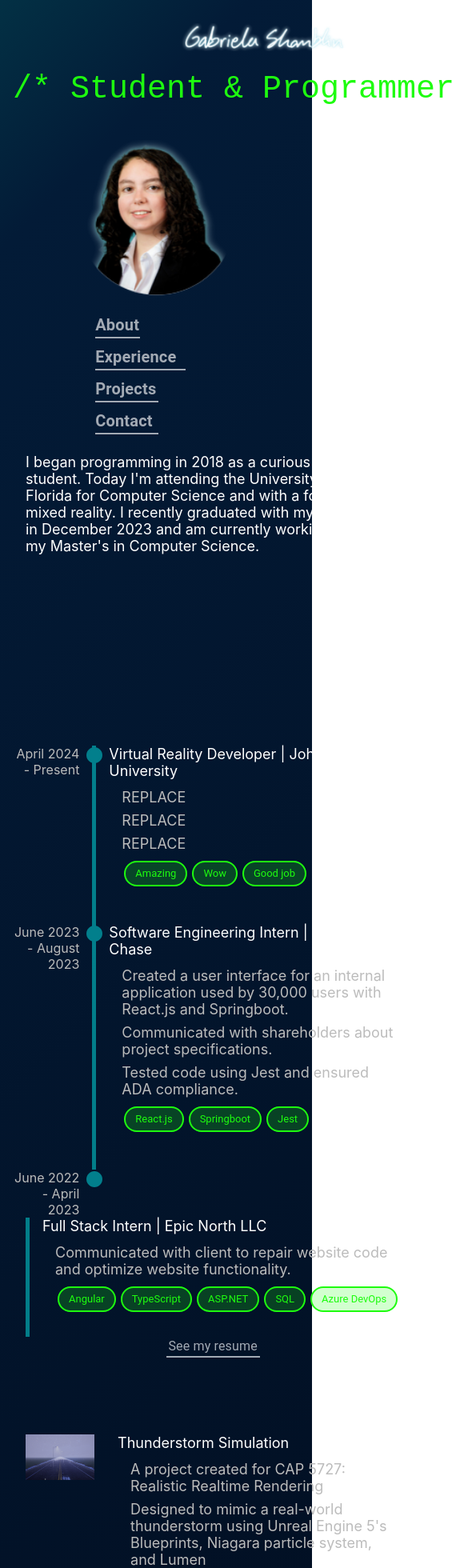
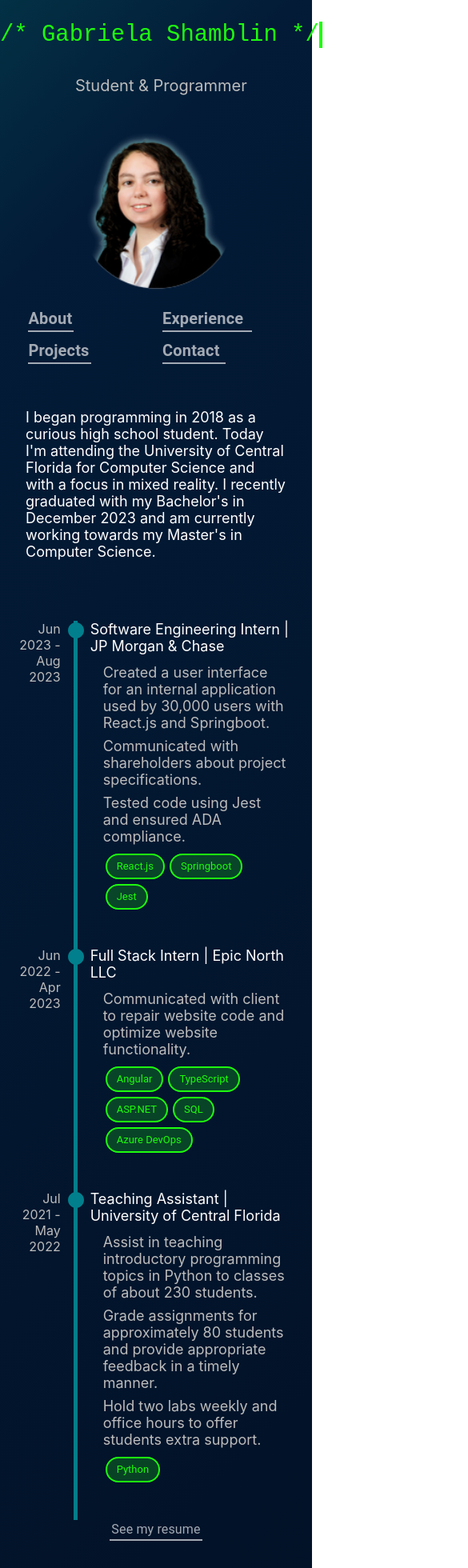
Before and after one commit to GabyShamblin/website, a React (Create React App) app: page / in a window 390 px wide. Shown: the part 40-2000 px from the top of the page at 80% size, 585 px wide, since content can reach past the window. Built offline with nearby package versions, Linux system fonts and the light colour scheme.

Commit message:
Resizing fixes

```diff
--- a/src/pages/App.css
+++ b/src/pages/App.css
@@ -5,6 +5,7 @@
     Green: #1efc0f
     Blue: rgba(2, 232, 232, 0.5)
 */
+/* Project thumbnails are 3:2 ratio */
 
 @media (max-width: 700px) {
   .App {
@@ -60,7 +61,7 @@
   }
 
   #logo {
-    height: 35px !important;
+    height: 40px !important;
   }
 }
 
@@ -87,4 +88,5 @@ img {
 
 #cert {
   height: 140px;
+  width: auto;
 }
--- a/src/pages/Home.js
+++ b/src/pages/Home.js
@@ -1,8 +1,7 @@
 import * as React from 'react';
 import { useEffect } from 'react';
 import { HashLink } from 'react-router-hash-link';
-import { Box, Chip, Grid, Hidden, IconButton, Typography, Link, List, ListItem } from '@mui/material';
-import { flexbox } from '@mui/system';
+import { Box, Chip, Grid, IconButton, Typography, Link, List, ListItem } from '@mui/material';
 import { styled } from '@mui/material/styles';
 import './App.css';
 import './typing.css';
@@ -14,12 +13,13 @@ import LinkedInIcon from '@mui/icons-material/LinkedIn';
 import YouTubeIcon from '@mui/icons-material/YouTube';
 import CircleIcon from '@mui/icons-material/Circle';
 
-// Project thumbnails are 3:2 ratio
+import { experience } from './resumeData.js';
+import projects from './projectData.js';
+
 import logo from './public/logo_blue.png';
 import me from './public/picture_cropped.png';
-import rain from './public/thumbnails/rain-project.png';
-import ar from './public/thumbnails/ar-thumb.png';
-import car from './public/thumbnails/senserator-thumb.jpg';
+
+
 
 const MenuText = styled(Typography)(() => ({
   width: 150,
@@ -87,12 +87,13 @@ const CustomBox = styled(Box)(({link = false}) => ({
 	'&:hover': {
 		color: "#ffffff",
 		backgroundColor: link ? 'rgba(3, 152, 175, 0.15)' : 'rgba(3, 152, 175, 0)'
-	}
+	},
 	// border: '2px dashed red'
 }));
 
 const ListGrid = styled(Grid)(({project = false}) => ({
 	textAlign: 'left',
+	flexShrink: 1,
 	borderLeft: project ? '5px solid rgba(3, 152, 175, 0)' : '5px solid rgba(2, 232, 232, 0.5)',
 }));
 
@@ -128,19 +129,22 @@ function Home() {
 	}
 
   return (
-		<React.Fragment>
 		<div className="App">
-				<Box sx={{
-					display: flexbox,
-					justifyContent: 'center',
-					px: 2, py: 1}}
-				>
-					<div className='wrapper'>
+			{/* <div className='wrapper'>
 				<div>
 					<img src={logo} id='logo' alt='Gabriela Shamblin'/>
 				</div>
 				<div className='typing-home'>
-							/* Student & Programmer */
+					/* Student & Programmer
+				</div>
+			</div> */}
+
+			<div className='wrapper'>
+				<div className='typing-name'>
+					/* Gabriela Shamblin */
+				</div>
+				<div className='subtitle'>
+					Student & Programmer
 				</div>
 			</div>
 
@@ -148,15 +152,12 @@ function Home() {
 				<Grid container item xs={12} sm={3} spacing={1} justifyContent='flex-start' alignItems='center' direction='column'>
 					{/* Picture */}
 					<Grid item>
-								<img
-									id="me"
-									src={me}
-									alt="A picture of me :)"/>
+						<img id="me" src={me} alt="A picture of me :)"/>
 					</Grid>
 
 					{/* Left align text and add lines with extend animation */}
 					{/* Menu Buttons */}
-							<Grid container item justifyContent='center' alignContent='center' direction='column'>
+					<Grid container item justifyContent='center' alignContent='center' direction={{xs:'row', sm:'column'}}>
 
 						<Grid item sx={{p:0.5, px:1, mr:0.2}}>
 							<HashLink smooth to="/#about"
@@ -206,141 +207,49 @@ function Home() {
 				</Grid>
 
 				{/* Content Column */}
-						<Grid container item xs spacing={10} direction='column'>
-							<Grid item id='about'>
+				<Grid item xs spacing={10} direction='column'>
+					<section id='about'>
 						<About/>
-							</Grid>
-							<Grid item id='experience'>
+					</section>
+					<section id='experience'>
 						<Experience/>
-							</Grid>
-							<Grid item id='projects'>
+					</section>
+					<section id='projects'>
 						<Projects/>
-							</Grid>
-							<Grid item id='contact'>
+					</section>
+					<section id='contact'>
 						<Contact/>
-							</Grid>
+					</section>
 				</Grid>
 			</Grid>
 
 			<div className='spacer'></div>
 
-				</Box>
 		</div>
-		</React.Fragment>
   );
 }
 
 function About () {
 	return (
-		<React.Fragment>
-			<CustomBox sx={{m: 'auto'}}>
-
+		<CustomBox px={2} py={4} sx={{m: 'auto'}}>
 			<List dense>
 				<ListItem>
 					I began programming in 2018 as a curious high school student. Today I'm attending the University of Central Florida for Computer Science and with a focus in mixed reality. I recently graduated with my Bachelor's in December 2023 and am currently working towards my Master's in Computer Science.
 				</ListItem>
 			</List>
 		</CustomBox>
-		</React.Fragment>
 	);
 }
 
 function Experience () {
+	const list = [];
+	for (let i = 0; i < 3; i++) {
+		list.push(<ExperienceBox job={experience[i]}/>);
+	}
+
 	return (
-		<React.Fragment>
-			{/* Job 1 */}
-			<CustomBox sx={{m: 'auto'}}>
-				<Grid container>
-					<Grid item xs={2}>
-						<div className='rel'>
-							<ListDate>
-								April 2024 - Present
-							</ListDate>
-							<TimelineCircle/>
-						</div>
-					</Grid>
-					<ListGrid item xs pl={2} ml={2} pb={4}>
-						<div>
-							Virtual Reality Developer | John Hopkins University
-						</div>
-						<List dense sx={{color: '#bcbcbc'}}>
-							<ListItem>
-								REPLACE
-							</ListItem>
-							<ListItem>
-								REPLACE
-							</ListItem>
-							<ListItem>
-								REPLACE
-							</ListItem>
-							<ListItem>
-								<SkillChip label='Amazing'/><SkillChip label='Wow'/><SkillChip label='Good job'/>
-							</ListItem>
-						</List>
-					</ListGrid>
-				</Grid>
-			</CustomBox>
-
-			{/* Job 2 */}
-			<CustomBox sx={{m: 'auto'}}>
-				<Grid container>
-					<Grid item xs={2}>
-						<div className='rel'>
-							<ListDate>
-							June 2023 - August 2023
-							</ListDate>
-							<TimelineCircle/>
-						</div>
-					</Grid>
-					<ListGrid item xs pl={2} ml={2} pb={4}>
-						<div>
-							Software Engineering Intern | JP Morgan & Chase
-						</div>
-						<List dense sx={{color: '#bcbcbc'}}>
-							<ListItem>
-								Created a user interface for an internal application used by 30,000 users with React.js and Springboot.
-							</ListItem>
-							<ListItem>
-								Communicated with shareholders about project specifications.
-							</ListItem>
-							<ListItem>
-								Tested code using Jest and ensured ADA compliance.
-							</ListItem>
-							<ListItem>
-								<SkillChip label='React.js'/><SkillChip label='Springboot'/><SkillChip label='Jest'/>
-							</ListItem>
-						</List>
-					</ListGrid>
-				</Grid>
-			</CustomBox>
-
-			{/* Job 3 */}
-			<CustomBox sx={{m: 'auto'}}>
-				<Grid container>
-					<Grid item xs={2}>
-						<div className='rel'>
-							<ListDate>
-								June 2022 - April 2023
-							</ListDate>
-							<TimelineCircle/>
-						</div>
-					</Grid>
-					<ListGrid item xs pl={2} ml={2} pb={2}>
-						<div>
-							Full Stack Intern | Epic North LLC
-						</div>
-						<List dense sx={{color: '#bcbcbc'}}>
-							<ListItem>
-								Communicated with client to repair website code and optimize website functionality.
-							</ListItem>
-							<ListItem>
-								<SkillChip label='Angular'/><SkillChip label='TypeScript'/><SkillChip label='ASP.NET'/>
-								<SkillChip label='SQL'/><SkillChip label='Azure DevOps'/>
-							</ListItem>
-						</List>
-					</ListGrid>
-				</Grid>
-			</CustomBox>
+		<CustomBox px={2} py={4} sx={{m: 'auto'}}>
+			{list}
 
 			<Link href="/resume" underline='none'>
 				<CenterMenuText>
@@ -348,97 +257,59 @@ function Experience () {
 					<CenterMenuLine chars={13} sx={{margin: 'auto'}}/>
 				</CenterMenuText>
 			</Link>
-		</React.Fragment>
+		</CustomBox>
 	);
 }
 
-function Projects () {
+function ExperienceBox (props) {
+	const job = props.job;
+
 	return (
-		<React.Fragment>
-			{/* Project 1 */}
-			<Link href='https://youtu.be/mS35nARSo88?si=TscXleuAKQbuq2yM' target="_blank" rel="noopener" underline='none'>
-				<CustomBox link={true} p={2} sx={{m: 'auto', textAlign: 'left'}}>
+		<CustomBox sx={{m: 'auto'}}>
 			<Grid container>
 				<Grid item xs={2}>
-							<img src={rain} id='thumbnail'/>
+					<div className='rel'>
+						<ListDate>
+							{job.dates}
+						</ListDate>
+						<TimelineCircle/>
+					</div>
 				</Grid>
-						<ListGrid item xs project={true} pl={2} ml={2}>
+				<ListGrid item xs pl={2} ml={2} pb={4}>
 					<div>
-								Thunderstorm Simulation
+						{job.title} | {job.company}
 					</div>
 					<List dense sx={{color: '#bcbcbc'}}>
+						{job.description.map(desc => (
 							<ListItem>
-									A project created for CAP 5727: Realistic Realtime Rendering
+								{desc}
 							</ListItem>
+						))}
 						<ListItem>
-									Designed to mimic a real-world thunderstorm using Unreal Engine 5's Blueprints, Niagara particle system, and Lumen
-								</ListItem>
-								<ListItem>
-									<SkillChip label='Unreal Engine 5'/>
+							<Grid container>
+								{job.skills.map(skill => (
+									<Grid item>
+										<SkillChip label={skill}/>
+									</Grid>
+								))}
+							</Grid>
 						</ListItem>
 					</List>
 				</ListGrid>
 			</Grid>
 		</CustomBox>
-			</Link>
+	);
+}
 
-			{/* Project 2 */}
-			<Link href="https://youtube.com/playlist?list=PLLAatflC7TYIysXY9DPVkXql6H-apHFQX&si=1AAebMOP9ndXdGL_"
-					target="_blank" rel="noopener" underline='none'>
-				<CustomBox link={true} p={2} sx={{m: 'auto'}}>
-					<Grid container>
-						<Grid item xs={2}>
-							<img src={ar} id='thumbnail'/>
-						</Grid>
-						<ListGrid item xs project={true} pl={2} ml={2}>
-							<div>
-								Augmented Reality Engineering
-							</div>
-							<List dense sx={{color: '#bcbcbc'}}>
-								<ListItem>
-									Unity projects on different topics created for CAP 6110: Augmented Reality Engineering
-								</ListItem>
-								<ListItem>
-									Topics include tracking, visual coherence, situated visualization, interaction, navigation, and collaboration
-								</ListItem>
-								<ListItem>
-									<SkillChip label='Unity'/><SkillChip label='C#'/><SkillChip label='Vuforia'/>
-								</ListItem>
-							</List>
-						</ListGrid>
-					</Grid>
-				</CustomBox>
-			</Link>
+function Projects () {
+	const list = [];
+	for (let i = 2; i < 5; i++) {
+		list.push(<ProjectsBox project={projects[i]}/>);
+	}
 
-			{/* Project 3 */}
-			<Link href='https://youtu.be/rFd1qQmFYQ0?si=wPxdY7MrYtnJDtDm' target="_blank" rel="noopener" underline='none'>
-				<CustomBox link={true} p={2} sx={{m: 'auto'}}>
-					<Grid container>
-						<Grid item xs={2}>
-							<img src={car} id='thumbnail'/>
-						</Grid>
-						<ListGrid item xs project={true} pl={2} ml={2}>
-							<div>
-								SenseRator
-							</div>
-							<List dense sx={{color: '#bcbcbc'}}>
-								<ListItem>
-									A group project of 5 people for Senior Design.
-								</ListItem>
-								<ListItem>
-									Uses a lidar and a camera to capture the environment.
-								</ListItem>
-								<ListItem>
-									Performs object detection and semantic segmentation on camera data and displays output to user.
-								</ListItem>
-								<ListItem>
-									<SkillChip label='Python'/><SkillChip label='PySimpleGUI'/><SkillChip label='Open3D'/>
-								</ListItem>
-							</List>
-						</ListGrid>
-					</Grid>
-				</CustomBox>
-			</Link>
+	return (
+		<CustomBox px={2} py={4} sx={{m: 'auto'}}>
+			{list}
 
 			<Link href="/portfolio" underline='none'>
 				<CenterMenuText>
@@ -446,13 +317,54 @@ function Projects () {
 					<CenterMenuLine chars={13} sx={{margin: 'auto'}}/>
 				</CenterMenuText>
 			</Link>
-		</React.Fragment>
+		</CustomBox>
+	);
+}
+
+function ProjectsBox (props) {
+	const project = props.project;
+
+	if (project.media == "") {
+		project.media = "placeholder.png";
+	}
+
+	return (
+		<CustomBox sx={{m: 'auto'}}>
+			<Link href={project.links[0].click} target="_blank" rel="noopener" underline='none'>
+				<CustomBox link={true} p={2} sx={{m: 'auto', textAlign: 'left'}}>
+					<Grid container>
+						<Grid item xs={12} sm={2} justifyContent='center'>
+							<img src={require(`./public/thumbnails/${project.media}`)} id='thumbnail' alt='Project picture' class='center'/>
+						</Grid>
+						<ListGrid item xs project={true} pl={2} ml={2}>
+							<div>
+								{project.title}
+							</div>
+							<List dense sx={{color: '#bcbcbc'}}>
+								{project.description.map(desc => (
+									<ListItem>{desc}</ListItem>
+								))}
+								<ListItem>
+									<Grid container>
+										{project.skills.map(skill => (
+											<Grid item>
+												<SkillChip label={skill}/>
+											</Grid>
+										))}
+									</Grid>
+								</ListItem>
+							</List>
+						</ListGrid>
+					</Grid>
+				</CustomBox>
+			</Link>
+		</CustomBox>
 	);
 }
 
 function Contact () {
 	return (
-		<React.Fragment>
+		<CustomBox px={2} py={4} sx={{m: 'auto'}}>
 			{/* Contact Icons */}
 			<Grid container item justifyContent='center'>
 				{/* Github Icon */}
@@ -500,8 +412,10 @@ function Contact () {
 					<CenterMenuLine chars={10} sx={{margin: 'auto'}}/>
 				</CenterMenuText>
 			</Link>
-		</React.Fragment>
+		</CustomBox>
 	);
 }
 
+
+
 export default Home;
--- a/src/pages/Resume.js
+++ b/src/pages/Resume.js
@@ -1,7 +1,7 @@
 import * as React from 'react';
 import { useState, useEffect } from 'react';
 import { styled } from '@mui/material/styles';
-import { Box, Button, Chip, Grid, Grow, Hidden, Typography,
+import { Box, Button, Chip, Grid, Typography,
 	Link, List, ListItem } from '@mui/material';
 // import SkillSlider from './SkillSlider';
 import { flexbox } from '@mui/system';
@@ -14,31 +14,6 @@ import FeedIcon from '@mui/icons-material/Feed';
 import resume from './public/Gabriela Shamblin Resume.pdf';
 
 
-
-const MenuText = styled(Typography)(() => ({
-  width: 150,
-	margin: 'auto',
-	fontSize: 20,
-	color: "#a3aab4",
-	textAlign: 'center',
-	transition: '0.2s',
-	'&:hover': {
-		color: "#ffffff",
-		'> div': {
-			backgroundColor: '#ffffff',
-			width: '100%',
-		},
-	},
-	// border: '1px dashed #ffffff',
-}));
-
-const MenuLine = styled('div')(({chars = 0}) => ({
-	height: '2px',
-	width: `${chars}ch`,
-	margin: 'auto',
-	backgroundColor: '#a3aab4',
-	transition: '0.2s',
-}));
 
 const CustomButton = styled(Button)(() => ({
 	minWidth: 200,
@@ -62,7 +37,7 @@ const CustomBox = styled(Box)(({link = false}) => ({
 	'&:hover': {
 		color: "#ffffff",
 		backgroundColor: link ? 'rgba(3, 152, 175, 0.15)' : 'rgba(3, 152, 175, 0)'
-	}
+	},
 	// border: '2px dashed red'
 }));
 
@@ -92,14 +67,14 @@ const TimelineCircle = styled(CircleIcon)(() => ({
 }));
 
 const LogoCircle = styled('div')(() => ({
-	display: 'flex',
+	display: 'inline-flex',
 	justifyContent: 'center',
 	alignItems: 'center',
 	backgroundColor: 'white',
-	height: '75px',
-  width: '75px',
 	borderRadius: 50
 }));
+
+
 
 function Resume() {
 	useEffect(() => {
@@ -165,21 +140,17 @@ function Resume() {
 					Skills
 				</Typography>
 
+				{/* Tech Skills */}
 				<Grid container spacing={1.5} justifyContent='center'>
 					{skills.map(skill => (
 						<Logo skill={skill}/>
 					))}
 				</Grid>
 
+				{/* Certifications */}
 				<CustomBox sx={{display:'flex', m: 'auto', mb: 1, p: 1, justifyContent:'center'}}>
-
 					<Grid container spacing={1.5} justifyContent='center'>
-						<Grid item>
-							<Link href={certs[0].link} target="_blank" rel="noopener" style={{textDecoration:"none"}}>
-								<img id='cert' src={require(`./public/logos/aws.png`)} alt={certs[0].name}/>
-								<Typography>{certs[0].name}</Typography>
-							</Link>
-						</Grid>
+						<Cert cert={certs[0]}/>
 					</Grid>
 
 				</CustomBox>
@@ -217,9 +188,13 @@ function TimelineJob(props) {
 							</ListItem>
 						))}
 						<ListItem>
-							{job.skills.map(skill => (
-								<SkillChip label={skill}/>
-							))}
+							<Grid container>
+								{job.skills.map(skill => (
+									<Grid item>
+										<SkillChip label={skill}/>
+									</Grid>
+								))}
+							</Grid>
 						</ListItem>
 					</List>
 				</ListGrid>
@@ -260,7 +235,7 @@ function TimelineDegree(props) {
 function Logo(props) {
 	const skill = props.skill;
 
-	if (skill.media == "") {
+	if (skill.media === "") {
 		skill.media = "placeholder.png";
 	}
 
@@ -277,4 +252,19 @@ function Logo(props) {
 	)
 }
 
+function Cert(props) {
+	const cert = props.cert;
+
+	return (
+		<Grid item sx={{textAlign: 'center'}}>
+			<Link href={cert.link} target="_blank" rel="noopener" style={{textDecoration:"none", color: 'white',}}>
+				<img id='cert' src={require(`./public/logos/aws.png`)} alt={cert.name}/>
+				<Typography>{cert.name}</Typography>
+			</Link>
+		</Grid>
+	);
+}
+
+
+
 export default Resume;
--- a/src/pages/projectData.js
+++ b/src/pages/projectData.js
@@ -1,4 +1,5 @@
 const projects = [
+	// Moon
 	{
 		title: "VR Moon Trip",
 		dates: "Jan 2024 - Present",
@@ -8,9 +9,11 @@ const projects = [
 		],
 		skills: ["Unity", "C#", "XR Interaction Toolkit"],
 		links: [
-			{label: "Video", click: ""}
+			{label: "Coming soon", click: ""}
 		]
-	}, {
+	},
+	// Escape room
+	{
 		title: "VR Escape Room",
 		dates: "Jan 2024 - Present",
 		media: "",
@@ -24,45 +27,54 @@ const projects = [
 			{label: "Playlist", click: "https://www.youtube.com/playlist?list=PLLAatflC7TYJv_3qfoBEn0L07dqsGpFvv"},
 			{label: "Github", click: "https://github.com/GabyShamblin/Escape-Room"}
 		]
-	}, {
+	},
+	// Thunderstorm
+	{
 		title: "Thunderstorm Simulation",
 		dates: "Aug - Dec 2023",
 		media: "rain-project.png",
 		description: [
 			"A project created for CAP 5727: Realistic Realtime Rendering.",
-			"Designed to mimic a real-world thunderstorm using Unreal Engine 5\"s Blueprints, Niagara particle system , and Lumen."
+			"Designed to mimic a real-world thunderstorm using Unreal Engine 5\'s Blueprints, Niagara particle system , and Lumen."
 		],
 		skills: ["Unreal Engine 5"],
 		links: [
 			{label: "Video", click: "https://youtu.be/mS35nARSo88?si=TscXleuAKQbuq2yM"},
 			{label: "Github", click: "https://github.com/GabyShamblin/Realtime-Rendering"}
 		]
-	}, {
+	},
+	// AR engineering
+	{
 		title: "Augmented Reality Engineering",
 		dates: "Aug - Dec 2023",
 		media: "ar-thumb.png",
 		description: [
-			"Unity projects on different topics created for CAP 6110: Augmented Reality Engineering.",
+			"Six Unity projects on different topics created for CAP 6110: Augmented Reality Engineering.",
 			"Topics include tracking, visual coherence, situated visualization, interaction, navigation, and collaboration."
 		],
 		skills: ["Unity", "C#", "Vuforia"],
 		links: [
 			{label: "Video", click: "https://youtube.com/playlist?list=PLLAatflC7TYIysXY9DPVkXql6H-apHFQX&si=1AAebMOP9ndXdGL_"}
 		]
-	}, {
+	},
+	// Senserator
+	{
 		title: "SenseRator",
 		dates: "Feb - Dec 2023",
 		media: "senserator-thumb.jpg",
 		description: [
-			"A group of 5 people for Senior Design.",
+			"A group of 5 people for COP 4934/4935: Senior Design.",
 			"Uses lidar and a camera to capture the environment.",
-			"Performs object detection and semantic segmentation on camera data and displays output to the user on a custom interface."
+			"Performs object detection and semantic segmentation on camera data and displays output to the user on a custom interface.",
+			"Worked on user interface."
 		],
 		skills: ["Python", "PySimpleGUI", "Open3D"],
 		links: [
 			{label: "Video", click: "https://youtu.be/rFd1qQmFYQ0?si=wPxdY7MrYtnJDtDm"}
 		]
-	}, {
+	},
+	// Heart
+	{
 		title: "Heart Visualization Tool",
 		dates: "May 2023",
 		media: "heart.jpg",
@@ -73,48 +85,59 @@ const projects = [
 		],
 		skills: ["Unity", "C#"],
 		links: [
-			{label: "Try it for Windows", click: "./public/HeartWin64.zip"},
-			{label: "Try it for Mac", click: "./public/HeartMac.zip"},
+			{label: "Try it for Windows", file: "./public/HeartWin64.zip"},
+			{label: "Try it for Mac", file: "./public/HeartMac.zip"},
 			{label: "Tutorial", click: "https://www.linkedin.com/learning-login/share?account=57691257&forceAccount=false&redirect=https%3A%2F%2Fwww.linkedin.com%2Flearning%2Funity-medical-visualization-01-preparation-and-design%3Ftrk%3Dshare_ent_url%26shareId%3DH7coBLC%252BRO%252BbCMm3BaxMFA%253D%253D"}
 		]
-	}, {
+	},
+	// VR engineering
+	{
 		title: "Virtual Reality Engineering",
 		dates: "Jan - Apr 2023",
 		media: "vr-thumb.png",
 		description: [
-			"Unity projects on different topics created for CAP 5115: Virtual Reality Engineering.",
+			"Six Unity projects on different topics created for CAP 5115: Virtual Reality Engineering.",
 			"Topics include virtual environments, traveling, interactions, pyhsics, animations, and user interactions."
 		],
 		skills: ["Unity", "C#", "SteamVR"],
 		links: [
 			{label: "Playlist", click: "https://youtube.com/playlist?list=PLLAatflC7TYJVc8Mac2dU3t1P8UZq8pqR"}
 		]
-	}, {
+	},
+	// Topo schedule
+	{
 		title: "Top of the Schedule",
 		dates: "Feb - Apr 2022",
 		media: "scheduler.jpg",
 		description: [
 			"A group prject with 7 people for COP 4311.",
 			"Allows users to create a college career schedule for the UCF Computer Science undergraduate program.",
-			"Uses an algorithm based on the importance of classes to create the schedule."
+			"Uses an algorithm based on the importance of classes to create the schedule.",
+			"Worked on database, algorithm, and class flowchart."
 		],
 		skills: ["React", "MaterialUI", "JavaScript", "ExpressJS", "Mongoose", "MongoDB"],
 		links: [
-			{label: "Presentation", click: "./public/Group 1 TOTS Presentation.pdf"}
+			{label: "Presentation", file: "./public/Group 1 TOTS Presentation.pdf"}
 		]
-	}, {
+	},
+	// Contact manager
+	{
 		title: "Knight's Contact Manager",
 		dates: "Feb 2022",
 		media: "contactManager.jpg",
 		description: [
 			"A group project with 4 people for COP 4311.",
-			"Users can login or register an account.", "Allows logged in user to create, search, update, and delete contacts."
+			"Users can login or register an account.",
+			"Allows logged in user to create, search, update, and delete contacts.",
+			"Worked on design and frontend."
 		],
-		skills: ["HTML", "CSS", "Bootstrap", "PHP", "SQL"],
+		skills: ["HTML", "CSS", "Bootstrap"],
 		links: [
-			{label: "Presentation", click: "./public/Gabriela Shamblin resume/pdf"}
+			{label: "Presentation", file: "./public/Small Project.pdf"}
 		]
-	}, {
+	},
+	// Gray website
+	{
 		title: "emilygrayauthor.com",
 		dates: "Dec 2021 - Present",
 		media: "grayWebsite.jpg",
@@ -125,7 +148,9 @@ const projects = [
 		links: [
 			{label: "Website", click: "https://emilygrayauthor.com/"}
 		]
-	}, {
+	},
+	// Liar's dice
+	{
 		title: "Liar's Dice Game",
 		dates: "Nov 2021",
 		media: "diceGame.jpg",
@@ -138,7 +163,9 @@ const projects = [
 		links: [
 			{label: "Hackathon Page", click: "https://devpost.com/software/liar-s-dice-8qen14?ref_content=my-projects-tab&ref_feature=my_projects"}
 		]
-	}, {
+	},
+	// Jeopardy
+	{
 		title: "Python Jeopardy Game",
 		dates: "Jun 2021",
 		media: "pythonMenu.jpg",
--- a/src/pages/resumeData.js
+++ b/src/pages/resumeData.js
@@ -1,16 +1,19 @@
 const experience = [
+	// John Hopkins
+	// {
+	// 	title: "Virtual Reality Developer",
+	// 	company: "John Hopkins University",
+	// 	location: "",
+	// 	dates: "Apr 2024 - Present",
+	// 	description: [
+	// 		"Something",
+	// 		"Placeholder",
+	// 		"Replace"
+	// 	],
+	// 	skills: ["Amazing", "Wow", "Good job"],
+	// },
+	// JP Morgan
 	{
-		title: "Virtual Reality Developer",
-		company: "John Hopkins University",
-		location: "",
-		dates: "Apr 2024 - Present",
-		description: [
-			"Something",
-			"Placeholder",
-			"Replace"
-		],
-		skills: ["Amazing", "Wow", "Good job"],
-	}, {
 		title: "Software Engineering Intern",
 		company: "JP Morgan & Chase",
 		location: "Tampa, FL",
@@ -21,7 +24,9 @@ const experience = [
 			"Tested code using Jest and ensured ADA compliance."
 		],
 		skills: ["React.js", "Springboot", "Jest"],
-	}, {
+	},
+	// Trevor
+	{
 		title: "Full Stack Intern",
 		company: "Epic North LLC",
 		location: "Remote",
@@ -30,7 +35,9 @@ const experience = [
 			"Communicated with client to repair website code and optimize website functionality."
 		],
 		skills: ["Angular", "TypeScript", "ASP.NET", "SQL", "Azure DevOps"],
-	}, {
+	},
+	// TA
+	{
 		title: "Teaching Assistant",
 		company: "University of Central Florida",
 		location: "Orlando, FL",
@@ -41,7 +48,9 @@ const experience = [
 			"Hold two labs weekly and office hours to offer students extra support."
 		],
 		skills: ["Python"],
-	}, {
+	},
+	// TA
+	{
 		title: "Teaching Assistant",
 		company: "UCF Computer Science Summer Institute",
 		location: "Orlando, FL",
--- a/src/pages/styles.css
+++ b/src/pages/styles.css
@@ -16,6 +16,17 @@
 	width: 110%;
 }
 
+.center {
+	display: block;
+	margin-left: auto;
+	margin-right: auto;
+}
+
 .rel {
 	position: relative;
 }
+
+.subtitle {
+	color: #bcbcbc;
+	font-size: 20px;
+}
--- a/src/pages/typing.css
+++ b/src/pages/typing.css
@@ -6,50 +6,62 @@
   margin-bottom: 30px;
 }
 
-.typing-home {
-  width: 26ch;
-  animation: typing 2s steps(26), blink .5s step-end 10 alternate;
+.typing-name {
+  width: 23ch;
+  animation: typing 2s steps(23), blink .5s step-end 20 alternate;
   white-space: nowrap;
   overflow: hidden;
   border-right: 4px solid;
   font-family: monospace;
-  font-size: 40px !important;
+  font-size: calc(25px + 1vw) !important;
+	font-weight: 500;
+	color: #1efc0f;
+}
+
+.typing-home {
+  width: 26ch;
+  animation: typing 2s steps(26), blink .5s step-end 20 alternate;
+  white-space: nowrap;
+  overflow: hidden;
+  border-right: 4px solid;
+  font-family: monospace;
+  font-size: calc(25px + 1vw) !important;
 	font-weight: 500;
 	color: #1efc0f;
 }
 
 .typing-portfolio {
   width: 14ch;
-  animation: typing 2s steps(14), blink .5s step-end infinite alternate;
+  animation: typing 2s steps(14), blink .5s step-end 20 alternate;
   white-space: nowrap;
   overflow: hidden;
   border-right: 4px solid;
   font-family: monospace;
-  font-size: 50px !important;
+  font-size: calc(25px + 1vw) !important;
 	font-weight: 500;
 	color: #1efc0f;
 }
 
 .typing-resume {
   width: 12ch;
-  animation: typing 2s steps(12), blink .5s step-end infinite alternate;
+  animation: typing 2s steps(12), blink .5s step-end 20 alternate;
   white-space: nowrap;
   overflow: hidden;
   border-right: 4px solid;
   font-family: monospace;
-  font-size: 50px !important;
+  font-size: calc(25px + 1vw) !important;
 	font-weight: 500;
 	color: #1efc0f;
 }
 
 .typing-contact {
   width: 17ch;
-  animation: typing 2s steps(17), blink .5s step-end infinite alternate;
+  animation: typing 2s steps(17), blink .5s step-end 20 alternate;
   white-space: nowrap;
   overflow: hidden;
   border-right: 4px solid;
   font-family: monospace;
-  font-size: 50px !important;
+  font-size: calc(25px + 1vw) !important;
 	font-weight: 500;
 	color: #1efc0f;
 }
```
Also changed, not shown: src/pages/Portfolio.js (+19 -8 lines). Lines whose indentation alone changed are shown as unchanged.
